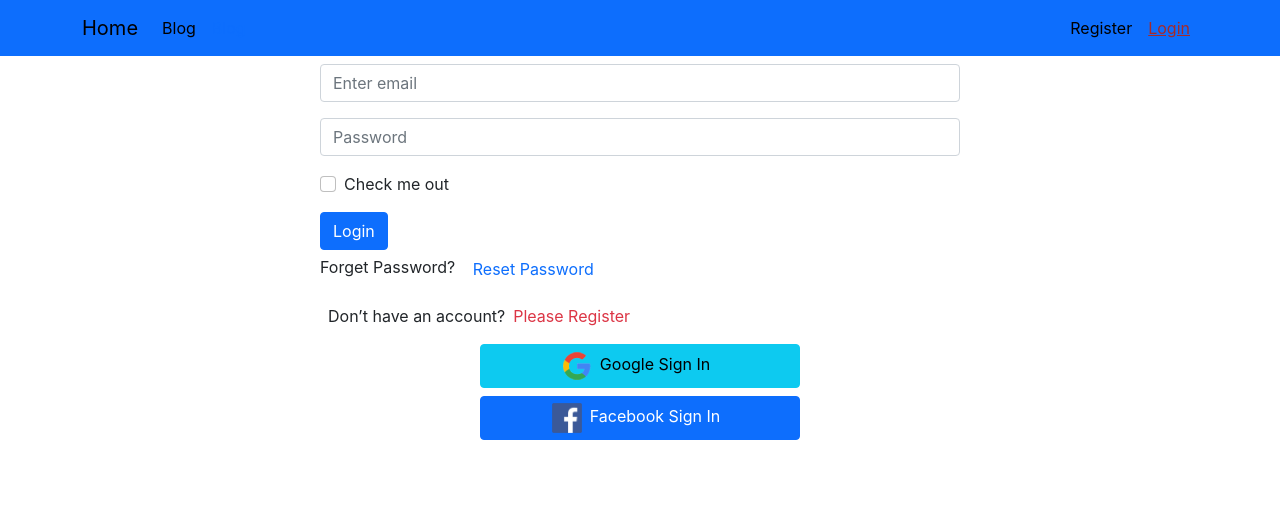
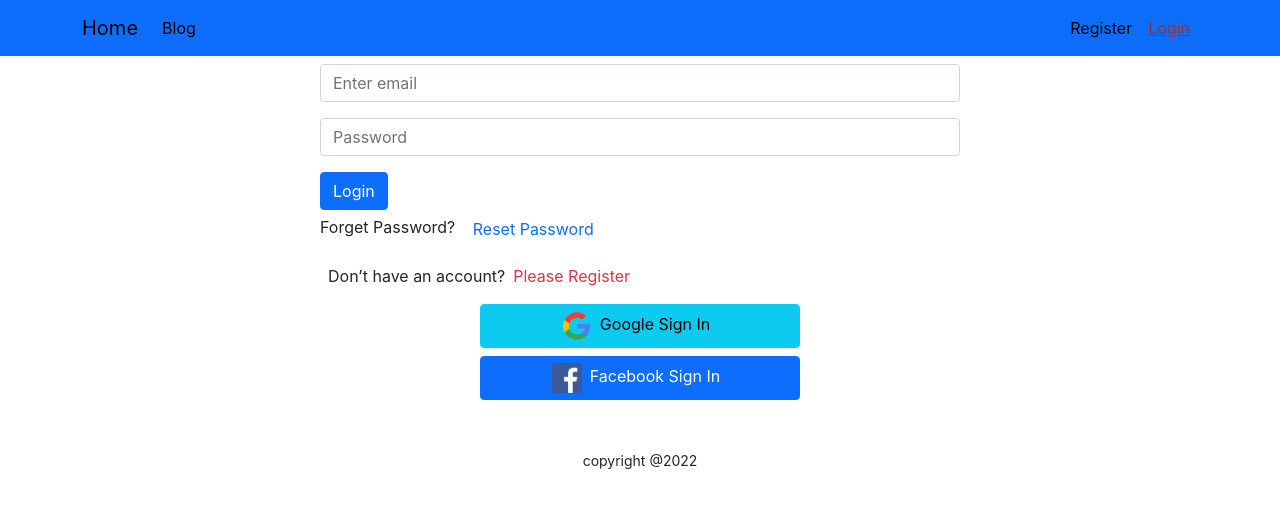
Before and after one commit to nurulamin092/doctor-service-client, a React (Create React App) app: page /login in a window 1280 px wide. Shown: the top 508 px of the page. Built offline with nearby package versions, Linux system fonts and the light colour scheme; no server answers.

Commit message:
footer added

```diff
--- a/src/App.js
+++ b/src/App.js
@@ -8,6 +8,7 @@ import Header from './Pages/Shared/Header/Header';
 import Login from './Pages/Login/Login/Login';
 import Blog from './Pages/Home/Blog/Blog';
 import RequireAuth from './Pages/Login/RequireAuth/RequireAuth';
+import Footer from './Pages/Shared/Footer/Footer';
 
 function App() {
   return (
@@ -23,8 +24,8 @@ function App() {
         <Route path='/register' element={<Register></Register>}></Route>
         <Route path='/login' element={<Login></Login>}></Route>
         <Route path='*' element={<PageNotFount></PageNotFount>}></Route>
-
       </Routes>
+      <Footer></Footer>
     </div>
   );
 }
--- a/src/Pages/Home/Home/Home.js
+++ b/src/Pages/Home/Home/Home.js
@@ -4,6 +4,7 @@ const Home = () => {
         <div>
             <h1 className='text -primary'>This Header</h1>
         </div>
+
     );
 };
 
--- a/src/Pages/Login/Login/Login.js
+++ b/src/Pages/Login/Login/Login.js
@@ -61,9 +61,6 @@ const Login = () => {
                 <Form.Group className="mb-3" controlId="formBasicPassword">
                     <Form.Control onBlur={handlePasswordBlur} type="password" placeholder="Password" />
                 </Form.Group>
-                <Form.Group className="mb-3" controlId="formBasicCheckbox">
-                    <Form.Check type="checkbox" label="Check me out" />
-                </Form.Group>
                 <Button onClick={() => signInWithEmailAndPassword(email, password)}
                     variant="primary" type="submit">
                     Login
--- a/src/Pages/Login/Register/Register.js
+++ b/src/Pages/Login/Register/Register.js
@@ -4,6 +4,7 @@ import auth from '../../../firebase.init';
 import { useCreateUserWithEmailAndPassword, useUpdateProfile } from 'react-firebase-hooks/auth';
 import CustomLink from '../../Shared/CustomLink/CustomLink';
 import { useNavigate } from 'react-router-dom';
+import SocialLogin from '../SocialLogin/SocialLogin';
 const Register = () => {
     const [agree, setAgree] = useState(false);
     const [displayName, setDisplayName] = useState('');
@@ -62,6 +63,7 @@ const Register = () => {
                 </Button>
             </Form>
             <p className='d-flex'><span className='mx-2'>Already Have an Account?</span> <CustomLink to='/login' className='text-danger pe-auto text-decoration-none' onClick={navigateLogin}>Please Login</CustomLink></p>
+            <SocialLogin></SocialLogin>
         </div>
     );
 };
--- /dev/null
+++ b/src/Pages/Shared/Footer/Footer.js
@@ -0,0 +1,11 @@
+import React from 'react';
+
+const Footer = () => {
+    return (
+        <footer className='text-center mt-5'>
+            <p w-50 d-block mx-auto mt-3 ><small> copyright   @{new Date().getFullYear()}</small></p>
+        </footer>
+    );
+};
+
+export default Footer;
```
